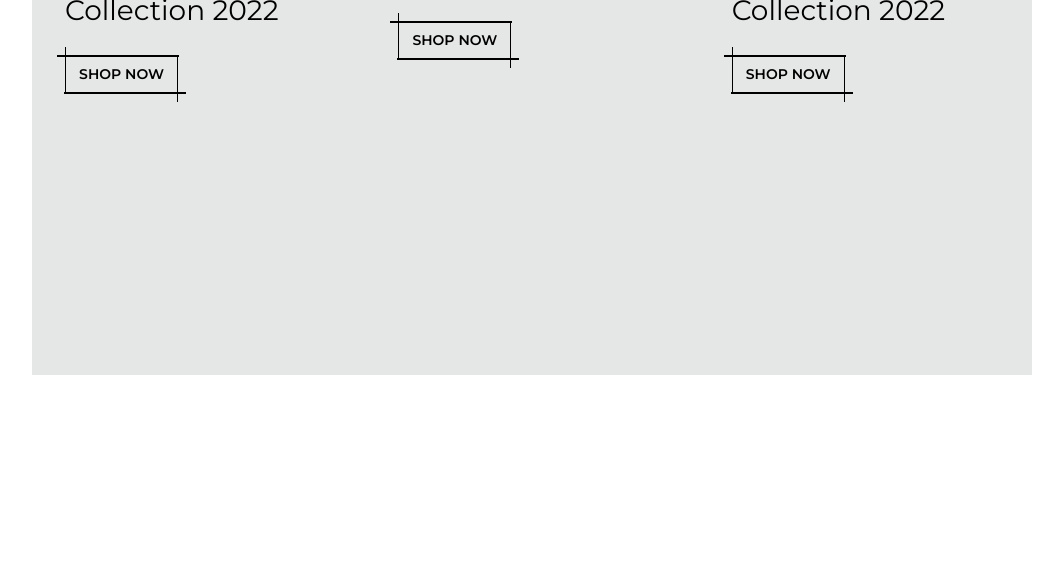
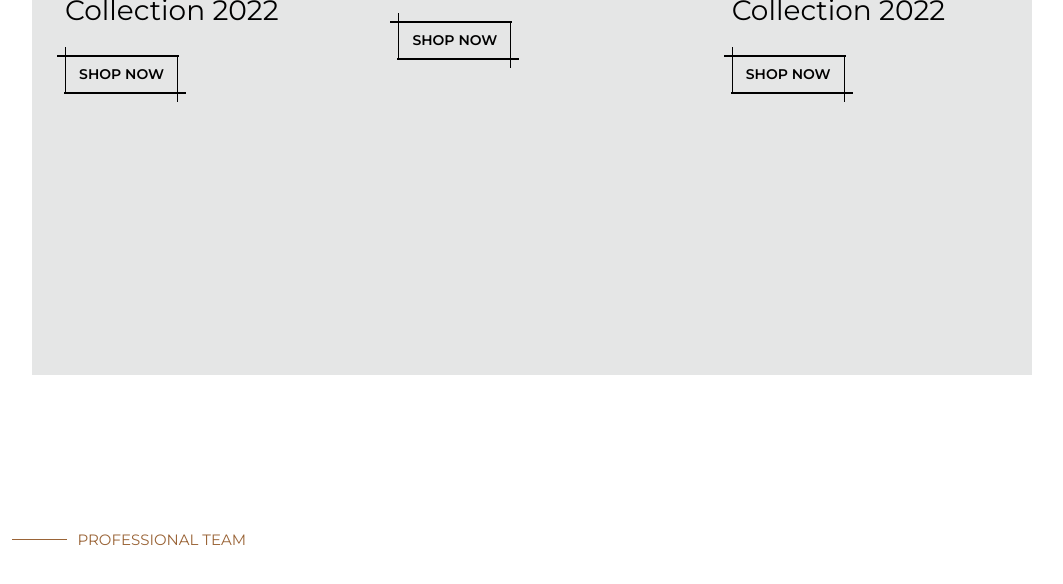
Before and after one commit to ZubalYana/React-practice, a React (Vite) app: page / in a window 1280 px wide. Shown: the part 985-1569 px from the top of the page, without its empty margins (108-1171 px from the left). Before the commit the page ends 1485 px from the top, so only its background shows below. Built offline with nearby package versions, Linux system fonts and the light colour scheme.

Commit message:
create the team container and the new arrivals screen

```diff
--- a/src/App.css
+++ b/src/App.css
@@ -92,3 +92,22 @@
     font-weight: 400;
     margin-bottom: 20px;
 }
+.newArrivals{
+    width: 100%;
+    height: 100vh;
+    padding: 30px 120px;
+}
+.proTeamCon{
+    width: 234px;
+    display: flex;
+    justify-content: space-between;
+    align-items: center;
+    color: #9A6437;
+    font-size: 15px;
+    font-weight: 400;
+}
+.proTeamHr{
+    width: 55px;
+    height: 1px;
+    background-color: #9A6437;
+}
--- a/src/App.jsx
+++ b/src/App.jsx
@@ -51,6 +51,12 @@ function App() {
          </CollectionCard>
         </div>
       </div>
+      <div className="newArrivals">
+        <div className="proTeamCon">
+          <div className="proTeamHr"></div>
+          PROFESSIONAL TEAM
+        </div>
+      </div>
     </>
   );
 }
```
